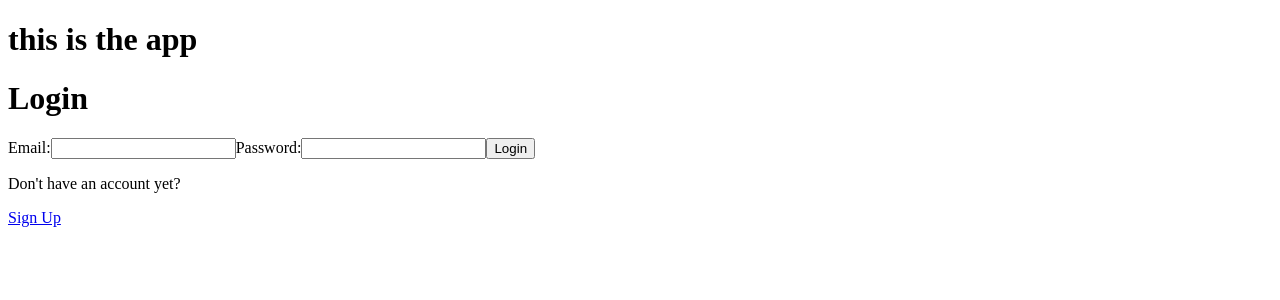
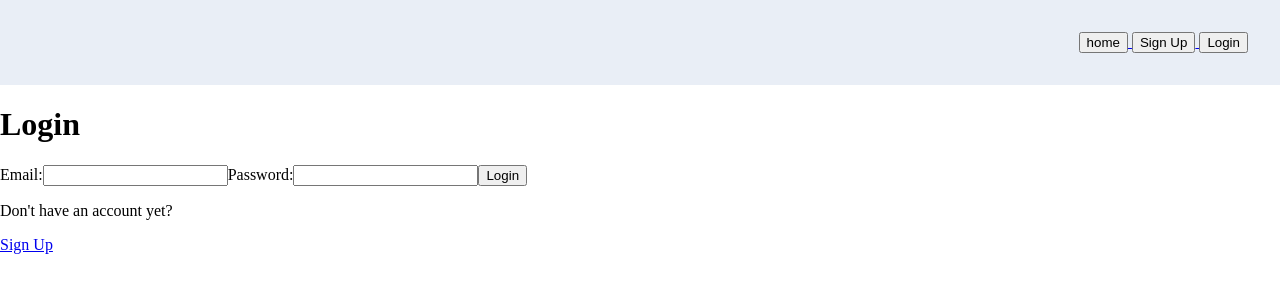
Before and after one commit to Momentum-Fit/project3-fitness-app-frontend, a React (Vite) app: page /auth/login in a window 1280 px wide. Shown: the top 300 px of the page. Built offline with nearby package versions, Linux system fonts and the light colour scheme.

Commit message:
add navbar and exercise list

```diff
--- a/src/App.css
+++ b/src/App.css
@@ -0,0 +1,3 @@
+body {
+  margin: 0;
+}
--- a/src/App.jsx
+++ b/src/App.jsx
@@ -4,15 +4,18 @@ import { Routes, Route } from "react-router-dom";
 import SignUpPage from "./Pages/SignUpPage";
 import LoginPage from "./Pages/LoginPage";
 import HomePage from "./Pages/HomePage";
+import ExercisesList from "./components/ExercisesList";
+import Navbar from "./components/Navbar";
 
 function App() {
   return (
     <>
-      <h1>this is the app</h1>
+      <Navbar />
       <Routes>
         <Route path="/" element={<HomePage />} />
         <Route path="/auth/login" element={<LoginPage />} />
         <Route path="/auth/signup" element={<SignUpPage />} />
+        <Route path="/exercises" element={<ExercisesList />} />
         <Route path="/*" element={<h1>Nothing to see</h1>} />
       </Routes>
     </>
--- /dev/null
+++ b/src/components/ExercisesList.jsx
@@ -0,0 +1,36 @@
+import axios from "axios";
+import { useEffect, useState } from "react";
+
+const API_URL = "http://localhost:5005";
+
+function ExercisesList() {
+  const [exercises, setExercises] = useState([]);
+
+  useEffect(() => {
+    axios
+      .get(`${API_URL}/api/exercises`)
+      .then((response) => {
+        const reverseNewResponse = response.data.reverse();
+        setExercises(reverseNewResponse);
+      })
+      .catch((error) => console.error("Error fetching jobs:", error));
+  }, []);
+  return (
+    <div>
+      {exercises &&
+        exercises.map((exercise) => {
+          return (
+            <div key={exercise.id}>
+              <p>name: {exercise.name}</p>
+              <p>description: {exercise.description}</p>
+              <p>category: {exercise.category}</p>
+              <p>difficulty: {exercise.difficulty}</p>
+              <p></p>
+            </div>
+          );
+        })}
+    </div>
+  );
+}
+
+export default ExercisesList;
--- /dev/null
+++ b/src/components/Navbar.jsx
@@ -0,0 +1,41 @@
+import { useContext } from "react";
+import { AuthContext } from "../context/auth.context";
+import { Link } from "react-router-dom";
+import "../css/navbar.css";
+
+function Navbar() {
+  const { isLoggedIn, user, logOutUser } = useContext(AuthContext);
+
+  return (
+    <nav>
+      <img className="logo" />
+      <div className="nav-buttons-container">
+        <button>home</button>
+
+        {isLoggedIn && (
+          <>
+            <Link to="/plans">
+              <button>Plans</button>
+            </Link>
+            <button onClick={logOutUser}>Logout</button>
+            <span>{user && user.name}</span>
+          </>
+        )}
+
+        {!isLoggedIn && (
+          <>
+            <Link to="/auth/signup">
+              {" "}
+              <button>Sign Up</button>{" "}
+            </Link>
+            <Link to="/auth/login">
+              {" "}
+              <button>Login</button>{" "}
+            </Link>
+          </>
+        )}
+      </div>
+    </nav>
+  );
+}
+export default Navbar;
--- /dev/null
+++ b/src/css/navbar.css
@@ -0,0 +1,9 @@
+nav {
+  background-color: #e9eef6;
+  display: flex;
+  justify-content: space-between;
+}
+
+.nav-buttons-container {
+  padding: 2rem;
+}
```
